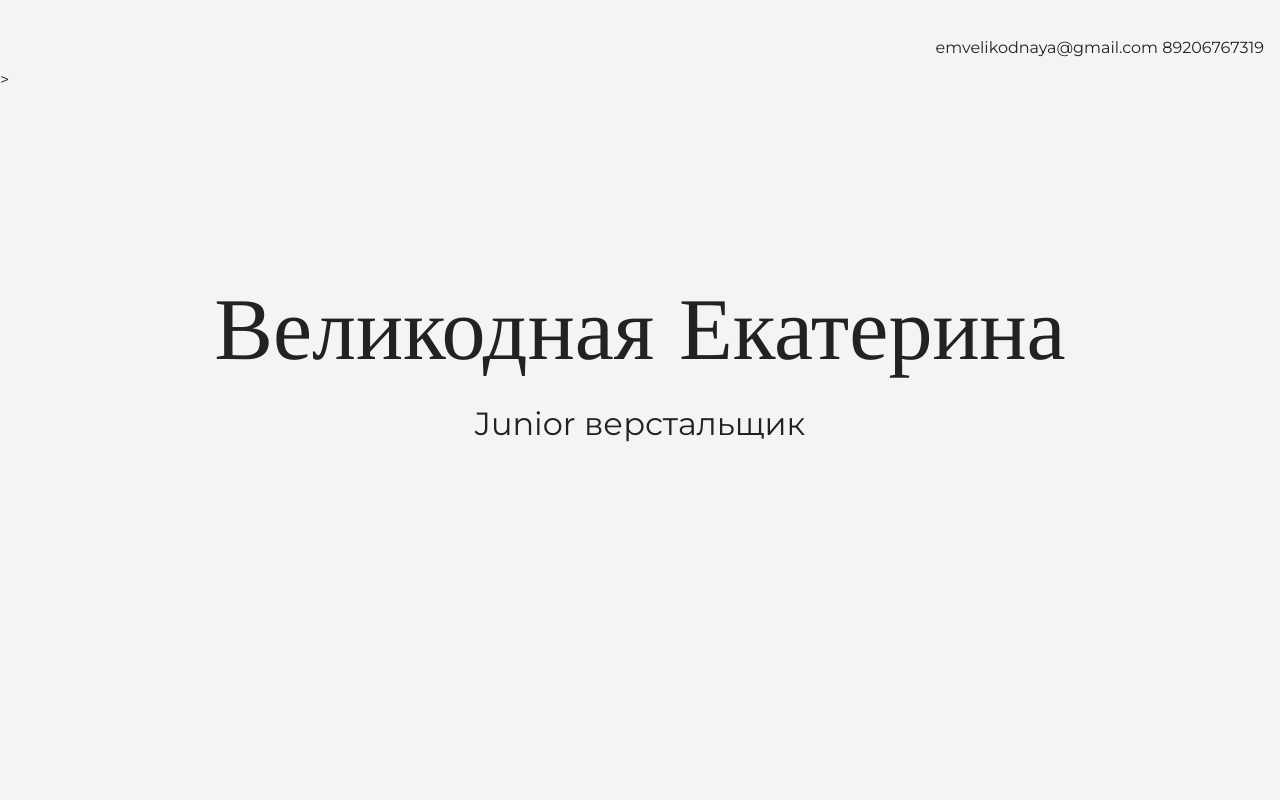
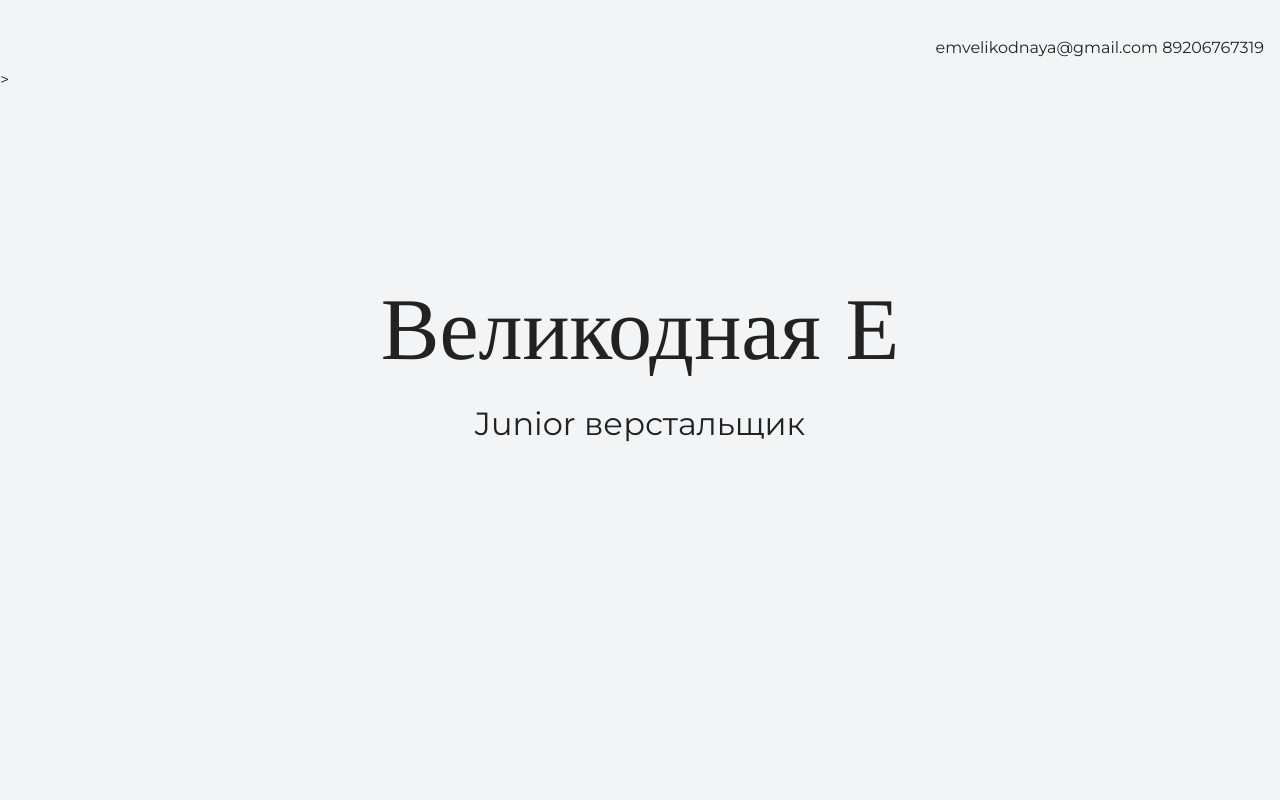
Before and after one commit to Velkatya/my-site, a plain HTML site: page index.html in a window 1280 px wide. Shown: the top 800 px of the page. Drawn offline with nearby package versions, Linux system fonts and the light colour scheme.

Commit message:
снова меняет текст на гл странице

```diff
--- a/index.html
+++ b/index.html
@@ -16,7 +16,7 @@
 
     <section class="hero-image">
       <div class="container">
-      <h1 class="heading">Великодная Екатерина</h1>
+      <h1 class="heading">Великодная Е</h1>
       <p>Junior верстальщик</p>
     </div>
     </section>
```
